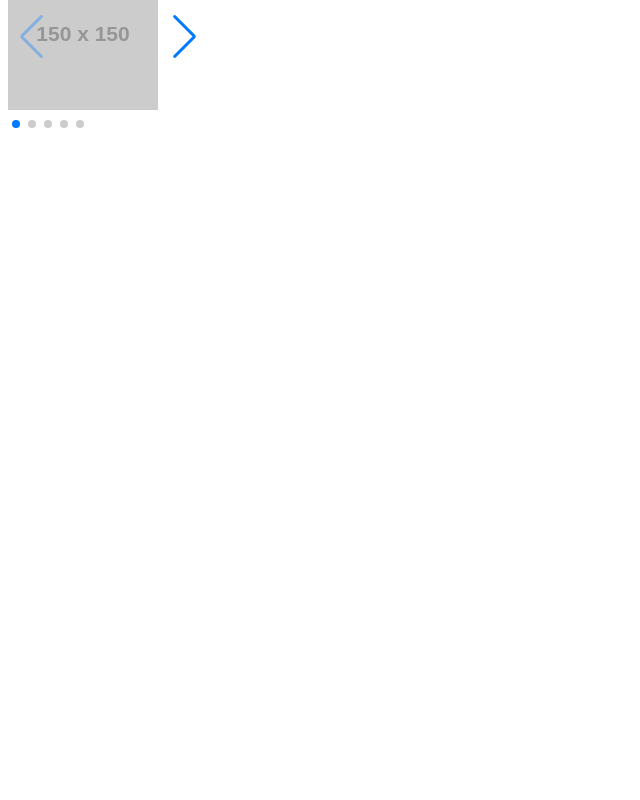
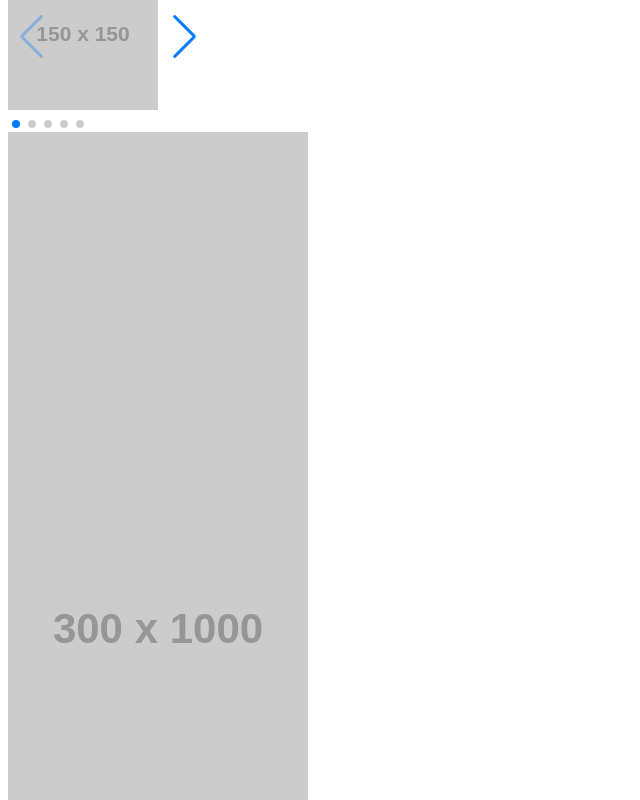
Before and after one commit to minnsane/swiper-test, an Angular app: page /default/rxjs-sticky in a window 1280 px wide. Shown: the part 520-1320 px from the top of the page, without its empty margins (0-640 px from the left). Built offline with nearby package versions, Linux system fonts and the light colour scheme.

Commit message:
chore: 스티키 스와이퍼 컨텐츠 변경

```diff
--- a/src/app/default/default-rxjs-sticky/default-rxjs-sticky.component.html
+++ b/src/app/default/default-rxjs-sticky/default-rxjs-sticky.component.html
@@ -29,5 +29,9 @@
     </swiper-slide>
   </swiper-container>
   <div #pagination></div>
-  <div [style.height.px]="2000"></div>
+  <img
+    *ngFor="let color of ['F00', '0F0', '00F']"
+    src="https://via.placeholder.com/300x1000/{{ color }}/000"
+    [style.display]="'block'"
+  />
 </ng-container>
```
